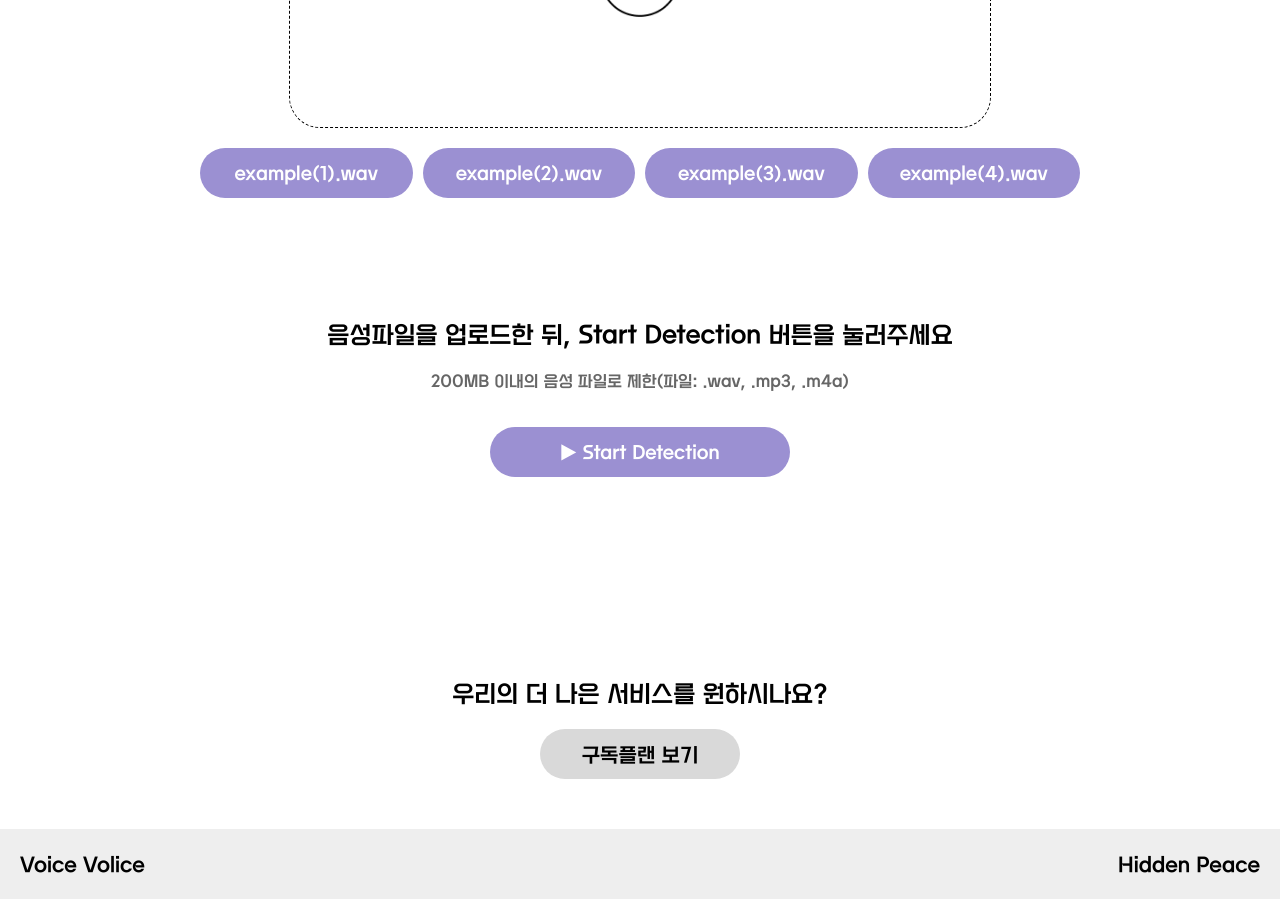
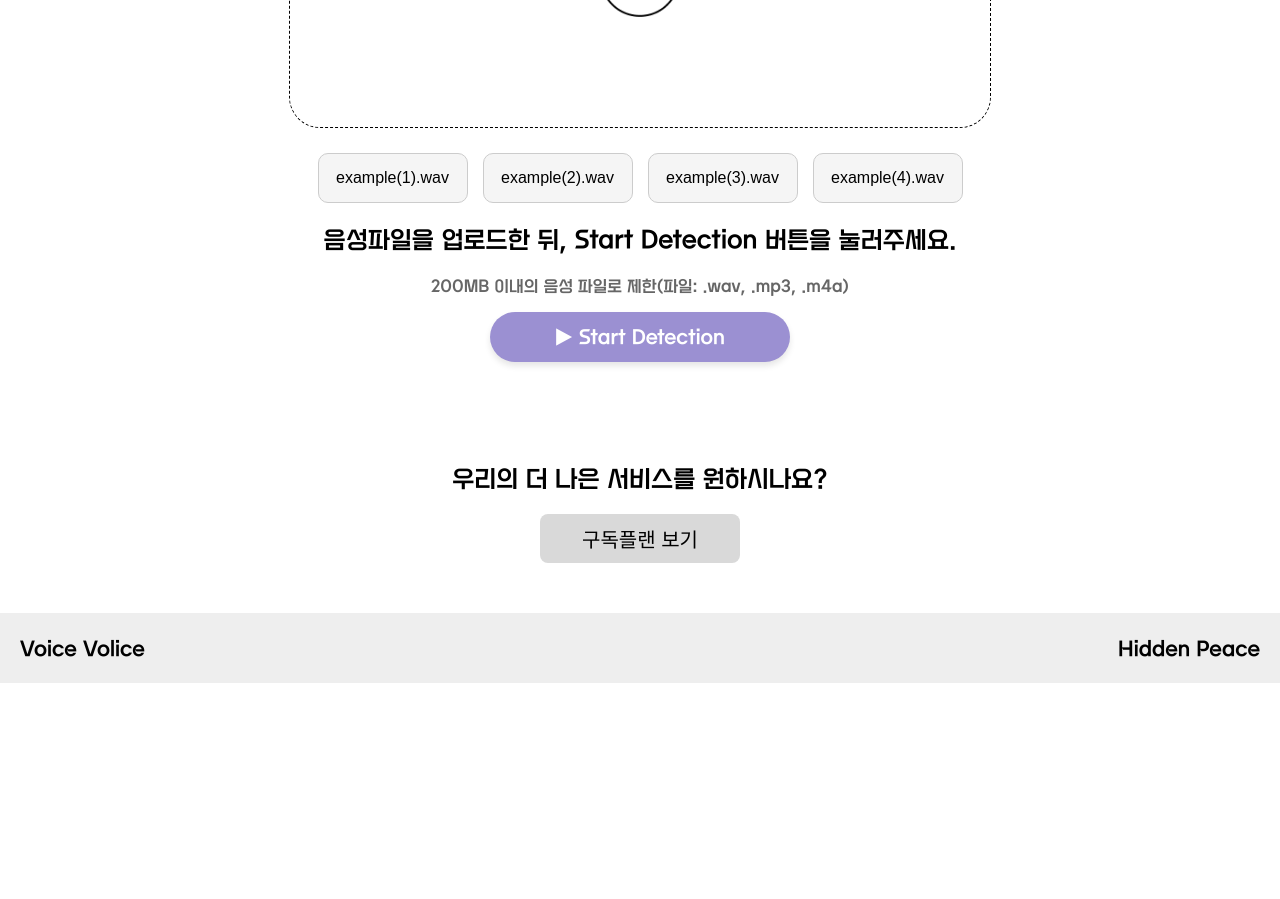
Before and after one commit to kyudori/KT_AIVLE_School_Big_Project, a Next.js app in the folder frontend/: page /try in a window 1280 px wide. Shown: the part 620-1519 px from the top of the page. After the commit the page ends 1303 px from the top, so only its background shows below. Built offline with nearby package versions, Linux system fonts and the light colour scheme.

Commit message:
try
Signed-off-by: Han Kyuhyun <khh5345@naver.com>

```diff
--- a/frontend/pages/try.js
+++ b/frontend/pages/try.js
@@ -401,16 +401,18 @@ export default function TryVoice() {
                 <div className={styles.form}>
                   {fileName ? (
                     <>
-                      <span className={styles.fileName} onClick={handleFileNameClick}>
-                        {fileName}
-                      </span>
-                      <button
+                      <div className={styles.fileNameContainer}>
+                        <span className={styles.fileName} onClick={handleFileNameClick}>
+                          {fileName}
+                        </span>
+                        <button
                           type="button"
                           className={styles.removeButton}
                           onClick={handleFileRemove}
                         >
                           X
                         </button>
+                      </div>
                       <div className={styles.waveContainer}>
                         <button
                           type="button"
@@ -458,27 +460,27 @@ export default function TryVoice() {
 
               {inputType === "file" && (
                 <div className={styles.exampleFiles}>
-                  <button type="button" onClick={() => handleExampleClick('example(1).wav')}>example(1).wav</button>
-                  <button type="button" onClick={() => handleExampleClick('example(2).wav')}>example(2).wav</button>
-                  <button type="button" onClick={() => handleExampleClick('example(3).wav')}>example(3).wav</button>
-                  <button type="button" onClick={() => handleExampleClick('example(4).wav')}>example(4).wav</button>
+                  <button type="button" onClick={() => handleExampleClick('example(1).wav')} className={styles.exampleFile}>example(1).wav</button>
+                  <button type="button" onClick={() => handleExampleClick('example(2).wav')} className={styles.exampleFile}>example(2).wav</button>
+                  <button type="button" onClick={() => handleExampleClick('example(3).wav')} className={styles.exampleFile}>example(3).wav</button>
+                  <button type="button" onClick={() => handleExampleClick('example(4).wav')} className={styles.exampleFile}>example(4).wav</button>
                 </div>
               )}
 
               <h2>
                 {inputType === "file"
-                  ? "음성파일을 업로드한 뒤,"
-                  : "URL을 입력한 뒤,"}{" "}
-                Start Detection 버튼을 눌러주세요
+                  ? "음성파일을 업로드한 뒤, Start Detection 버튼을 눌러주세요."
+                  : "URL을 입력한 뒤, Start Detection 버튼을 눌러주세요."}{" "}
               </h2>
               <p style={{ color: "#666" }}>
                 {inputType === "file"
                   ? "200MB 이내의 음성 파일로 제한(파일: .wav, .mp3, .m4a)"
                   : "영상의 길이가 길수록 분석 시간이 오래 소요됩니다!"}
               </p>
-              <button type="submit">▶ Start Detection</button>
+              <button type="submit" className={styles.startDetectionButton}>▶ Start Detection</button>
             </form>
           </div>
+
           {loading && <p>분석중...</p>}
           {!loading && Array.isArray(predictions) && predictions.length > 0 && (
             <div className={styles.resultContext}>
@@ -523,7 +525,7 @@ export default function TryVoice() {
           )}
           <div className={styles.plan}>
             <h2>우리의 더 나은 서비스를 원하시나요?</h2>
-            <button onClick={handleSubscriptionPlan}>구독플랜 보기</button>
+            <button onClick={handleSubscriptionPlan} className={styles.planButton}>구독플랜 보기</button>
           </div>
         </div>
       </div>
--- a/frontend/styles/Try.module.css
+++ b/frontend/styles/Try.module.css
@@ -1,3 +1,4 @@
+
 /* Try.module.css */
 .previewContext {
   font-family: fontA, sans-serif;
@@ -29,19 +30,6 @@
   font-weight: normal;
 }
 
-.mainContent button {
-  background: inherit;
-  border: none;
-  box-shadow: none;
-  border-radius: 0;
-  padding: 0;
-  overflow: visible;
-  cursor: pointer;
-  color: white;
-  font-family: fontA;
-  font-size: large;
-}
-
 .playcontent {
   display: flex;
   margin: 0px 200px;
@@ -64,9 +52,9 @@
 }
 
 .fileName {
-  cursor: pointer; /* 커서를 손가락 모양 */
-  color: #000000; /* 링크와 같은 색상 */
-  font-size: 2.0em; /* 폰트 크기 키움 (2.0배) */
+  cursor: pointer;
+  color: #000000;
+  font-size: 2.0em;
 }
 
 .fileName:hover {
@@ -106,15 +94,6 @@
   cursor: pointer;
   display: inline-flex;
   justify-content: center;
-}
-
-.mainContent button {
-  color: #fff;
-  background-color: rgb(155, 144, 210);
-  border-radius: 60px;
-  width: 300px;
-  height: 50px;
-  margin: 20px 0 100px 0;
 }
 
 .mainContent input[type="file"] {
@@ -256,8 +235,14 @@
   align-items: center;
 }
 
+.waveContainer {
+  display: flex;
+  align-items: center;
+  margin-top: 10px;
+}
+
 .waveform {
-  width: 100%;
+  width: 1000%;
   height: 100px;
   margin-top: 20px;
   border: 1px solid #ccc;
@@ -266,8 +251,10 @@
 
 .fileNameContainer {
   display: flex;
-  align-items: center;
-  justify-content: center;
+  justify-content: space-between;
+  align-items: flex-start;
+  width: 100%;
+  position: relative;
 }
 
 .removeButton {
@@ -276,7 +263,9 @@
   font-size: 1.5em;
   cursor: pointer;
   color: #ccc;
-  margin-left: 10px;
+  position: absolute;
+  top: 0;
+  right: 0;
 }
 
 .examples {
@@ -286,7 +275,8 @@
 .exampleFiles {
   display: flex;
   justify-content: center;
-  gap: 10px;
+  gap: 15px;
+  margin-top: 25px;
 }
 
 .exampleFile {
@@ -296,4 +286,51 @@
   border-radius: 5px;
   cursor: pointer;
   font-size: 1em;
+  border-radius: 10px;
+  height: 50px;
+  width: 150px;
 }
+
+.playPauseButton {
+  margin-right: 10px;
+  background-color: #ccc; /* 이 값을 원하는 색상으로 변경 */
+  color: #fff;
+  border: none;
+  border-radius: 50%;
+  width: 75px;
+  height: 50px;
+  display: flex;
+  align-items: center;
+  justify-content: center;
+  cursor: pointer;
+}
+
+.startDetectionButton {
+  background-color: rgb(155, 144, 210); /* 이 값을 원하는 색상으로 변경 */
+  color: #fff; /* 버튼 텍스트 색상 */
+  border-radius: 8px; /* 버튼 테두리 둥글기 */
+  padding: 10px 20px; /* 버튼 안쪽 여백 */
+  font-size: 1.2em; /* 버튼 텍스트 크기 */
+  font-family: fontA, sans-serif; /* 버튼 폰트 */
+  cursor: pointer; /* 커서 모양 */
+  border: none; /* 버튼 테두리 없애기 */
+  border-radius: 65px;
+  box-shadow: 0 4px 6px rgba(0, 0, 0, 0.1); /* 버튼 그림자 */
+  transition: background-color 0.3s ease; /* 배경 색상 변화 효과 */
+  width: 300px;
+  height: 50px;
+}
+
+.startDetectionButton:hover {
+  background-color: #6c0f88; /* 마우스 오버 시 버튼 배경 색상 */
+}
+
+.planButton {
+  background-color: #d9d9d9;
+  color: #000;
+  border: none;
+  border-radius: 8px;
+  padding: 10px 20px;
+  font-size: 1.2em;
+  cursor: pointer;
+}
```
